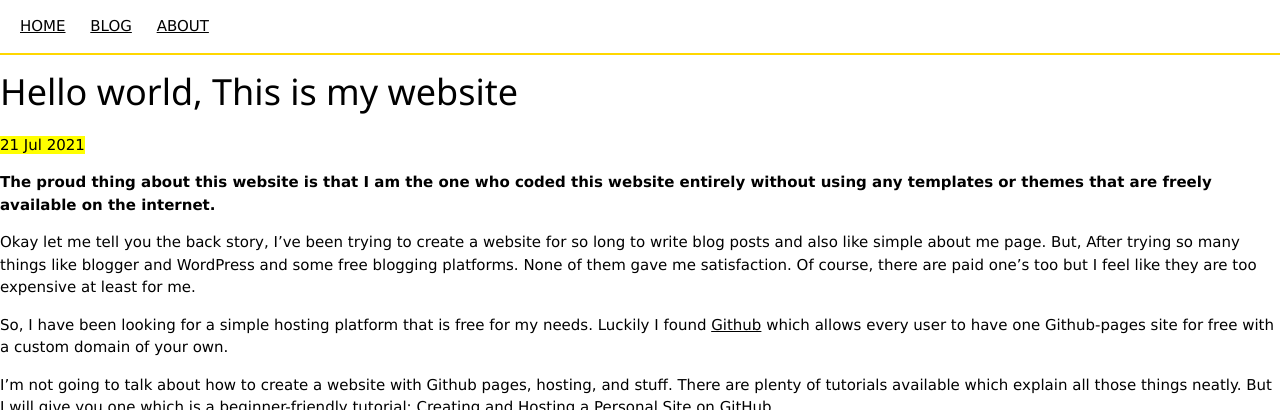
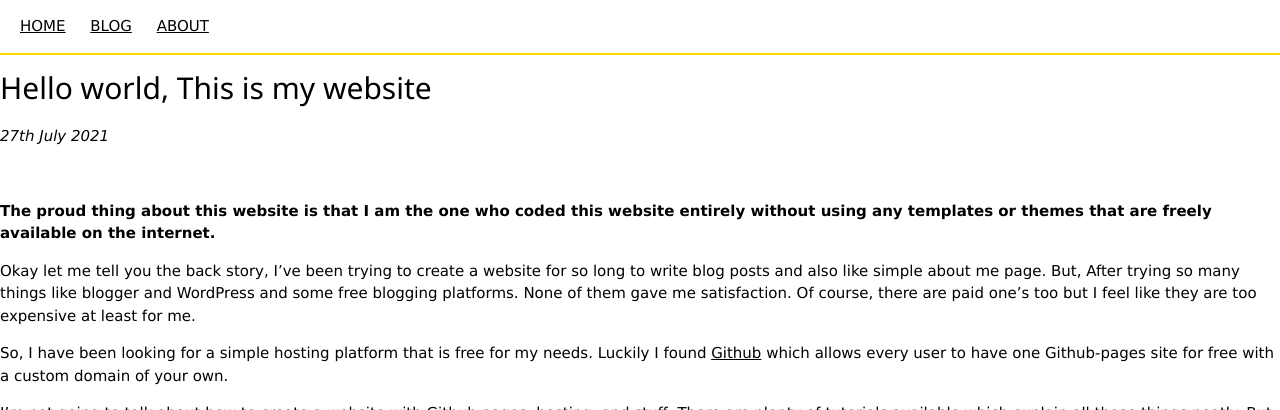
Before and after one commit to hemanthnarra/hemanthnarra.github.io, a Jekyll site: the page built from _posts/2021-07-21-hello-world.md, in a window 1280 px wide, cut to the strip 0-410 px from the top of the page. Built offline with Jekyll 4.4.1, drawn with Linux system fonts in a browser that asks for light colours.

Commit message:
post layout updated

```diff
--- a/_layouts/post.html
+++ b/_layouts/post.html
@@ -1,11 +1,9 @@
 ---
 layout: default
 ---
-<div class="container">
-  <h1 class="display-3">{{ page.title }}</h1>
-  <p class="meta"><mark>{{ page.date | date_to_string }}</mark></p>
-
-  <div class="post">
+<div class="post">
+  <h2>{{ page.title }}</h2>
+  <p class="meta"><em>{{ site.time | date_to_long_string: "ordinal" }}</em></p>
+  <br>
   {{ content }}
-  </div>
 </div>
```
